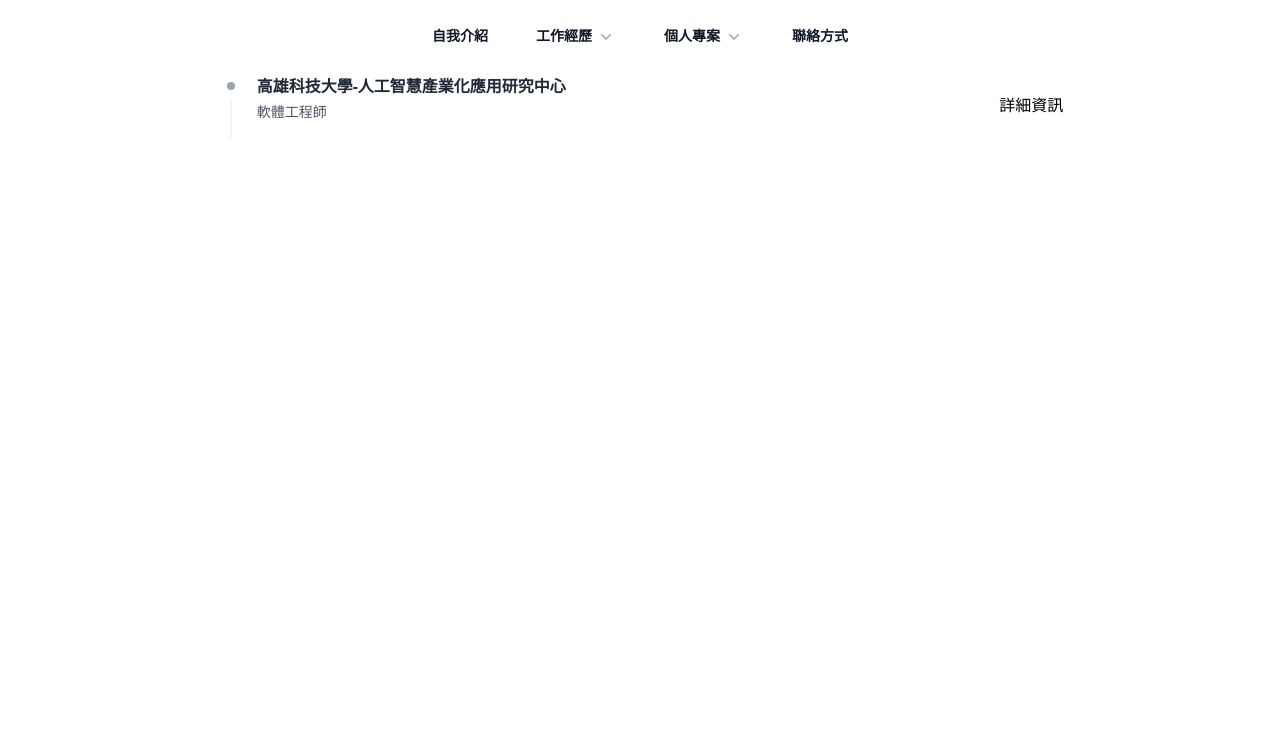
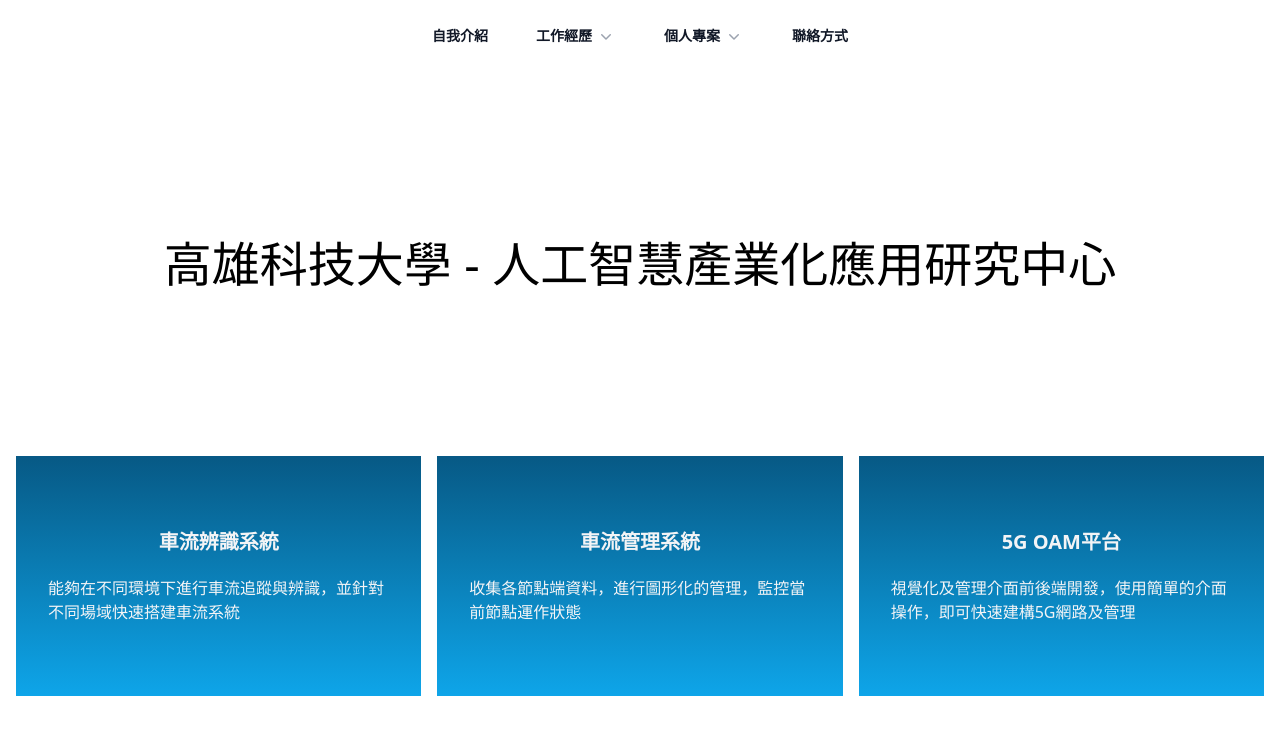
Before and after one commit to yuxing-lee/lee-experience, a Nuxt app: page /experience in a window 1280 px wide. Shown: the top 734 px of the page. Built offline with nearby package versions, Linux system fonts and the light colour scheme.

Commit message:
feat: add experience's detail and component

```diff
--- /dev/null
+++ b/components/InfoBox.vue
@@ -0,0 +1,34 @@
+<template>
+    <article
+        class="flex flex-col justify-center items-center w-full h-60 p-8 bg-gradient-to-b from-sky-800 to-sky-500 text-gray-100 break-words ease-linear duration-150 hover:to-gray-800 hover:scale-105"
+        v-on:mouseover="hover = true"
+        v-on:mouseleave="hover = false"
+    >
+        <p class="font-bold text-sm mb-5 lg:text-xl">{{ title }}</p>
+        <p>{{ description }}</p>
+        <a
+            class="animate-bounce absolute bottom-3"
+            v-show="hover"
+            :href="'#' + tag"
+        >
+            <svg
+                fill="none"
+                viewBox="0 0 24 24"
+                stroke-width="1.5"
+                stroke="currentColor"
+                class="w-10 h-10"
+            >
+                <path
+                    stroke-linecap="round"
+                    stroke-linejoin="round"
+                    d="m9 12.75 3 3m0 0 3-3m-3 3v-7.5M21 12a9 9 0 1 1-18 0 9 9 0 0 1 18 0Z"
+                />
+            </svg>
+        </a>
+    </article>
+</template>
+
+<script setup>
+defineProps({ title: String, description: String, tag: String });
+let hover = ref(false);
+</script>
--- a/pages/experience.vue
+++ b/pages/experience.vue
@@ -1,21 +1,41 @@
 <template>
-    <div class="flex justify-around items-center w-full">
-        <Timeline
-            class="duration-300 ease-in origin-right"
-            :class="{ 'opacity-0': !visible }"
-            title="高雄科技大學-人工智慧產業化應用研究中心"
-            description="軟體工程師"
-        ></Timeline>
-        <div class="duration-1000 ease-in" :class="{ 'opacity-0': !visible }">
-            詳細資訊
+    <div>
+        <div class="flex w-full h-40 justify-center items-center lg:h-96">
+            <p class="text-xl lg:text-5xl">
+                高雄科技大學 - 人工智慧產業化應用研究中心
+            </p>
+        </div>
+        <div
+            class="grid grid-cols-1 gap-4 container mx-auto px-4 lg:grid-cols-3"
+        >
+            <InfoBox
+                v-for="project in projects"
+                :title="project.title"
+                :description="project.description"
+                :tag="project.tag"
+            />
         </div>
     </div>
 </template>
 
 <script setup>
-let visible = ref(false);
-
-setTimeout(() => {
-    visible.value = true;
-}, 200);
+let projects = [
+    {
+        title: "車流辨識系統",
+        description:
+            "能夠在不同環境下進行車流追蹤與辨識，並針對不同場域快速搭建車流系統",
+        tag: "",
+    },
+    {
+        title: "車流管理系統",
+        description: "收集各節點端資料，進行圖形化的管理，監控當前節點運作狀態",
+        tag: "",
+    },
+    {
+        title: "5G OAM平台",
+        description:
+            "視覺化及管理介面前後端開發，使用簡單的介面操作，即可快速建構5G網路及管理",
+        tag: "",
+    },
+];
 </script>
```
